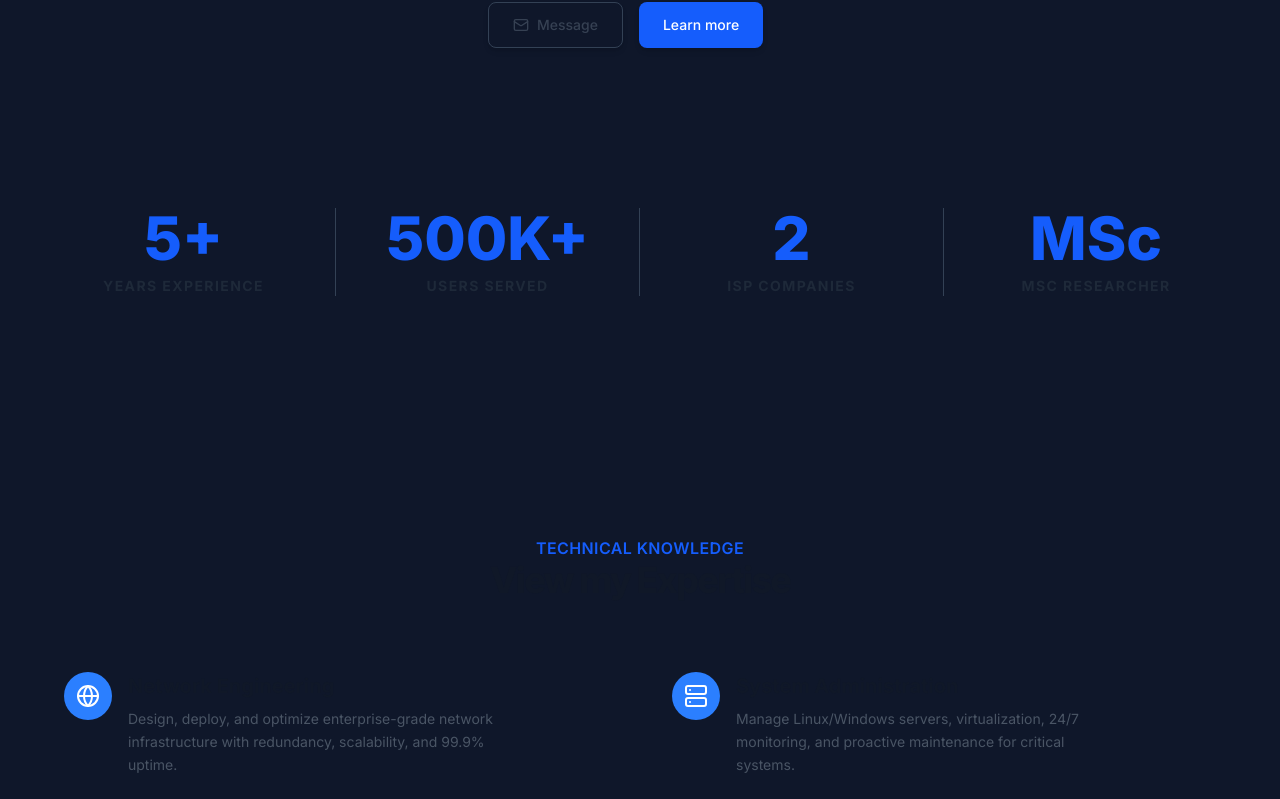
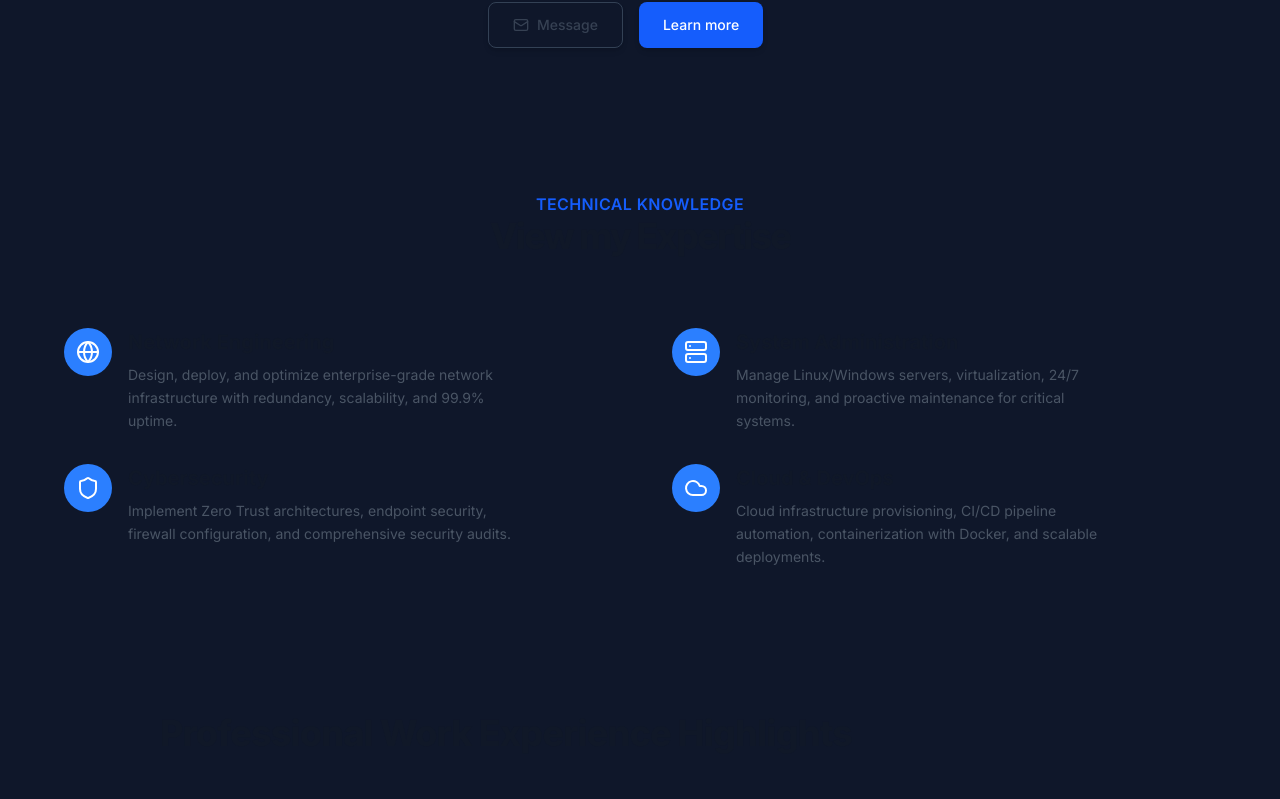
Before and after one commit to rajanchand/rajanchand.com.np, a Next.js app: page / in a window 1280 px wide. Shown: the part 696-1495 px from the top of the page. Built offline with nearby package versions, Linux system fonts and the light colour scheme.

Commit message:
fixed stats section spacing

```diff
--- a/src/app/admin/dashboard/page.tsx
+++ b/src/app/admin/dashboard/page.tsx
@@ -426,12 +426,22 @@ export default function AdminDashboard() {
                       />
                     </div>
 
-                    <div className="space-y-1.5 md:col-span-2">
+                    <div className="space-y-1.5">
                       <label className="text-[10px] font-bold tracking-wider uppercase text-[var(--muted-foreground)]">Resume PDF link (or #)</label>
                       <input
                         type="text"
                         value={data.siteConfig.resumeUrl}
                         onChange={(e) => handleConfigChange("resumeUrl", e.target.value)}
+                        className="w-full px-4 py-3 bg-[var(--glass-bg)] border border-[var(--glass-border)] rounded-xl text-xs text-[var(--foreground)] focus:outline-none focus:border-[var(--primary)] transition-colors"
+                      />
+                    </div>
+
+                    <div className="space-y-1.5">
+                      <label className="text-[10px] font-bold tracking-wider uppercase text-[var(--muted-foreground)]">Website URL</label>
+                      <input
+                        type="text"
+                        value={data.siteConfig.url || ""}
+                        onChange={(e) => handleConfigChange("url", e.target.value)}
                         className="w-full px-4 py-3 bg-[var(--glass-bg)] border border-[var(--glass-border)] rounded-xl text-xs text-[var(--foreground)] focus:outline-none focus:border-[var(--primary)] transition-colors"
                       />
                     </div>
--- a/src/app/page.tsx
+++ b/src/app/page.tsx
@@ -2,7 +2,6 @@ import { Navbar } from "@/components/navbar";
 import { Footer } from "@/components/footer";
 import { BackgroundOrbs } from "@/components/background-orbs";
 import { Hero } from "@/components/sections/hero";
-import { Stats } from "@/components/sections/stats";
 import { Services } from "@/components/sections/services";
 import { Experience } from "@/components/sections/experience";
 import { Projects } from "@/components/sections/projects";
@@ -19,7 +18,6 @@ export default function Home() {
       <Navbar />
       <main>
         <Hero />
-        <Stats />
         <Services />
         <Experience />
         <Projects />
--- a/src/components/sections/services.tsx
+++ b/src/components/sections/services.tsx
@@ -10,8 +10,8 @@ export function Services() {
   const column2 = services.slice(2, 4);
 
   return (
-    <section id="services" className="scroll-mt-16 py-16 md:py-20 z-10">
-      <div className="px-4 py-16 mx-auto max-w-7xl lg:px-8 lg:py-20">
+    <section id="services" className="scroll-mt-16 py-12 md:py-16 z-10">
+      <div className="px-4 mx-auto max-w-7xl lg:px-8">
         {/* Section Header */}
         <ScrollReveal>
           <div className="mb-10 md:mx-auto sm:text-center md:mb-12 max-w-3xl">
```
Also changed, not shown: src/components/navbar.tsx (+1 -1 lines).
